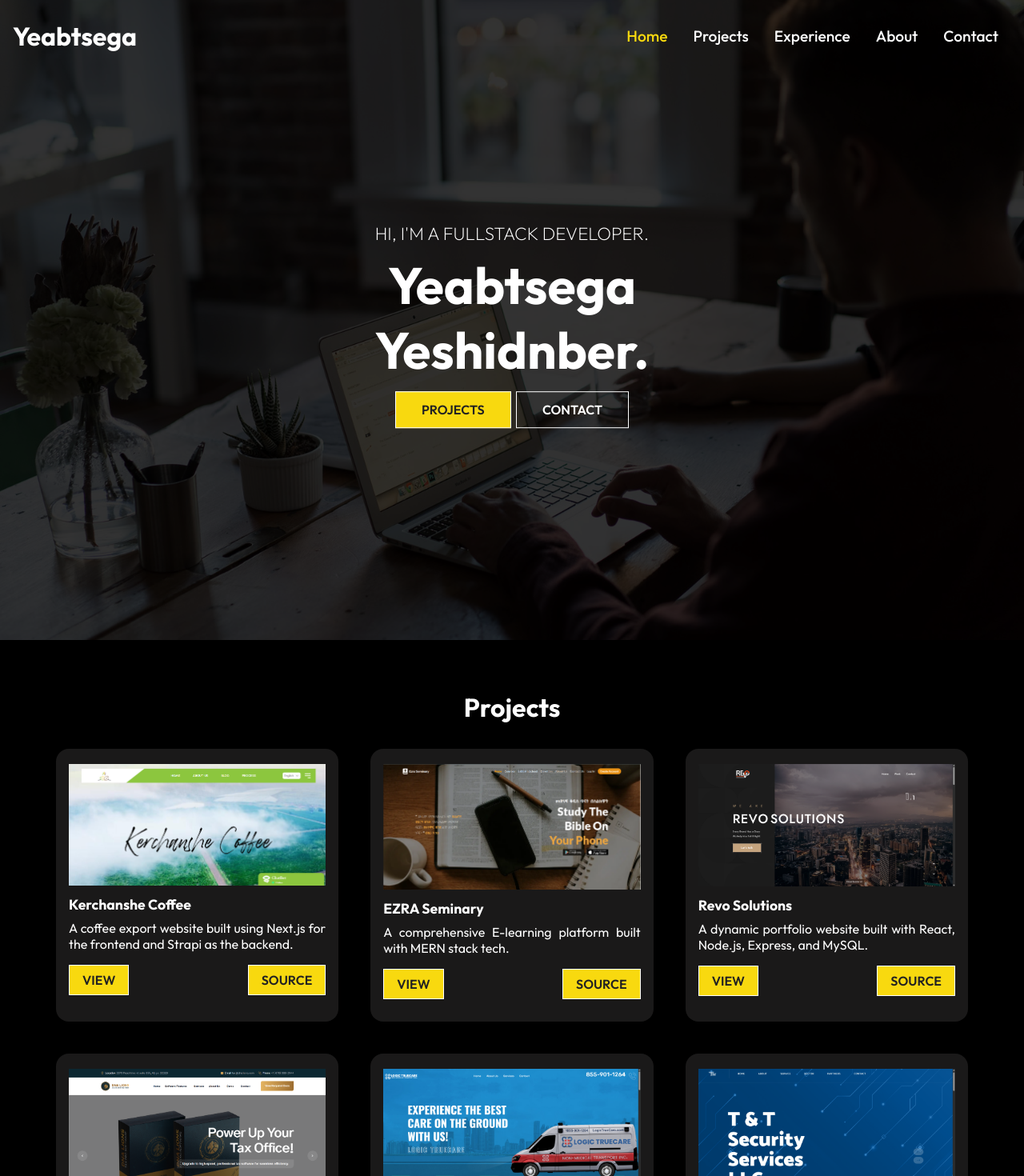
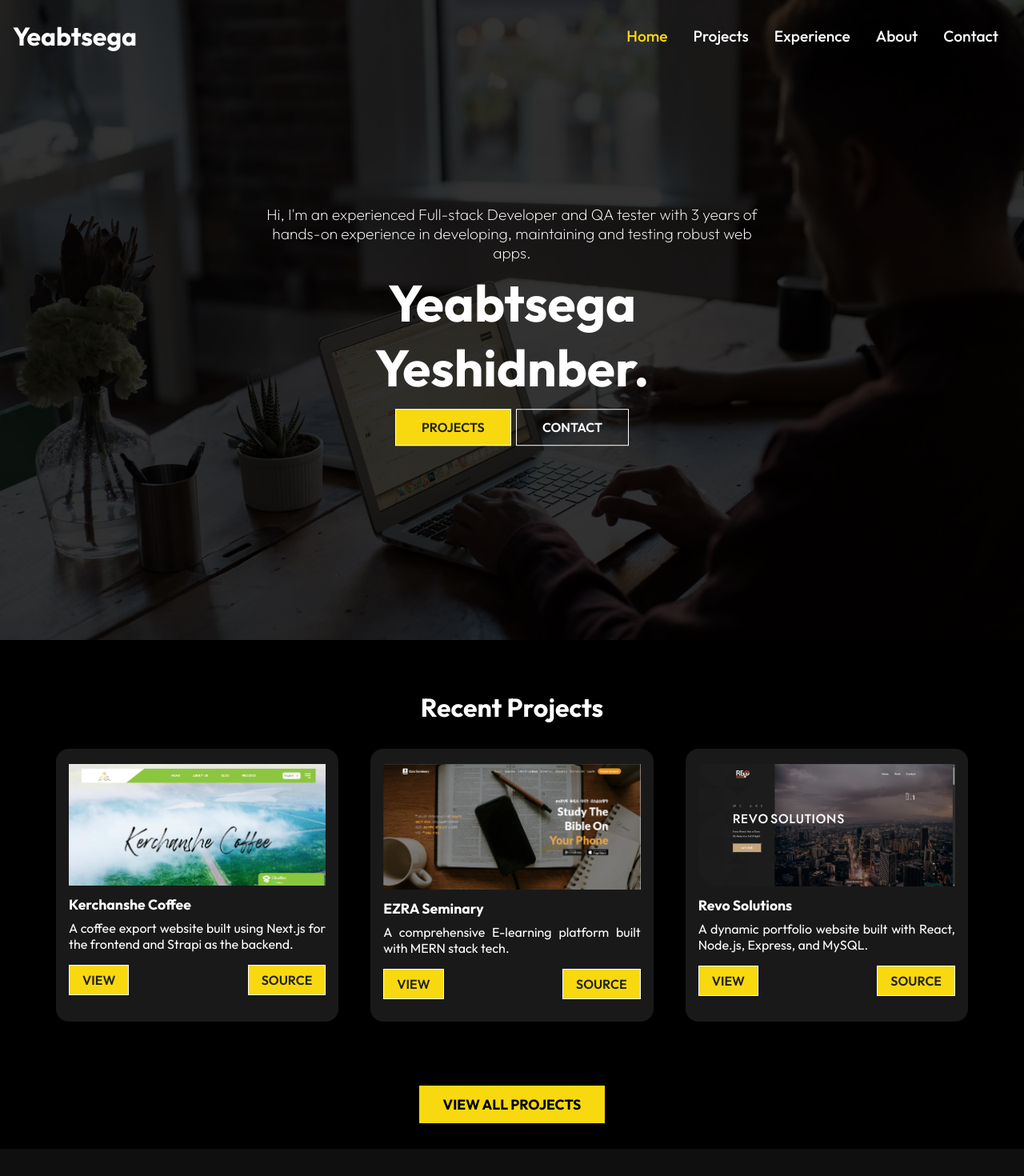
Before and after one commit to yeabtsega45/My-Portfolio, a React (Create React App) app: page / in a window 1280 px wide. Shown: the top 1470 px of the page at 80% size. Built offline with nearby package versions, Linux system fonts and the light colour scheme.

Commit message:
Refactor AboutContent and HeroImg components; update footer text and Home route to use WorkHomePage

```diff
--- a/src/Components/AboutContent.css
+++ b/src/Components/AboutContent.css
@@ -11,10 +11,14 @@
   text-align: center;
   margin: auto;
   padding: 1rem;
-    max-width: 350px;
+  max-width: 500px;
+}
+.about .left div {
+  margin: 1.2rem 0;
 }
 .about .left p {
-    margin: 1.2rem 0;
+  margin: 0.5rem 0;
+  text-align: left;
 }
 .about .right {
   max-width: 700px;
--- a/src/Components/AboutContent.js
+++ b/src/Components/AboutContent.js
@@ -8,11 +8,18 @@ function AboutContent() {
   return (
     <div className="about">
       <div className="left">
-        <h1>Who Am I?</h1>
-        <p>
-          I'm a fullstack developer. I create responsive secure websites
-          for my clients.
-        </p>
+        <h1>Skills</h1>
+        <div>
+          <p>
+            <b>Languages: </b>JavaScript, Typescript, HTML/CSS, SQL.
+          </p>
+          <p>
+            <b>Tools and Frameworks: </b>
+            NodeJS, MongoDB, React, Express, NextJS, Vite, MySQL, Graphql,
+            Tailwind, Bootstrap, Git, GitHub, Firebase, Netlify, Heroku, Render,
+            cPanel, Redux Toolkit, RTKQuery, Web3forms, Cypress.
+          </p>
+        </div>
         <Link to="/contact">
           <button className="btn">Contact</button>
         </Link>
--- a/src/Components/Footer.js
+++ b/src/Components/Footer.js
@@ -54,7 +54,7 @@ function Footer() {
           <h4>About me</h4>
           <p>
             This is me Yeabtsega Yeshidnber. I enjoy discussing new projects and
-            design challenges.
+            coding challenges.
           </p>
           <div className="social">
             <a href="https://github.com/yeabtsega45">
--- a/src/Components/HeroImg.js
+++ b/src/Components/HeroImg.js
@@ -10,7 +10,11 @@ const HeroImg = () => {
         <img className="intro-img" src={IntroImg} alt="IntroImg" />
       </div>
       <div className="content">
-        <p>HI, I'M A FULLSTACK DEVELOPER.</p>
+        <p>
+          Hi, I'm an experienced Full-stack Developer and QA tester with 3 years
+          of hands-on experience in developing, maintaining and testing robust
+          web apps.
+        </p>
         <h1>Yeabtsega Yeshidnber.</h1>
         <div>
           <Link to="/project" className="btn">
--- a/src/Components/HeroImgStyles.css
+++ b/src/Components/HeroImgStyles.css
@@ -36,15 +36,14 @@
   padding: 0.6rem 0 1.5rem;
 }
 .hero .content p {
-    font-size: 1.4rem;
+  font-size: 1.2rem;
   font-weight: 200;
-    text-transform: uppercase;
 }
 .content .btn {
   margin: 1rem 0.2rem;
 }
 
-@media screen and (max-width:640px) {
+@media screen and (max-width: 640px) {
   .hero .content h1 {
     font-size: 3rem;
   }
--- a/src/Components/WorkCard.css
+++ b/src/Components/WorkCard.css
@@ -57,6 +57,30 @@
   padding: 0.5rem 1rem;
 }
 
+.view-all-container {
+  text-align: center;
+  padding-bottom: 2rem;
+}
+
+.view-all-btn {
+  display: inline-block;
+  background: #f8d90f;
+  color: black;
+  padding: 12px 30px;
+  text-decoration: none;
+  font-weight: bold;
+  font-size: 1.1rem;
+  transition: all 0.3s ease;
+  box-shadow: 0 4px 15px rgba(0, 0, 0, 0.2);
+}
+
+.view-all-btn:hover {
+  transform: translateY(-2px);
+  box-shadow: 0 6px 20px rgba(0, 0, 0, 0.3);
+  color: black;
+  text-decoration: none;
+}
+
 @media screen and (max-width: 740px) {
   .project-container {
     max-width: 90%;
--- /dev/null
+++ b/src/Components/WorkHomePage.js
@@ -0,0 +1,34 @@
+import React from "react";
+import { Link } from "react-router-dom";
+import "./WorkCard.css";
+import WorkCard from "./WorkCard";
+import WorkCardData from "./WorkCardData";
+
+function WorkHomePage() {
+  return (
+    <div className="work-container">
+      <h1 className="project-heading">Recent Projects</h1>
+      <div className="project-container">
+        {WorkCardData.slice(0, 3).map((val, ind) => {
+          return (
+            <WorkCard
+              key={ind}
+              imgsrc={val.imgsrc}
+              title={val.title}
+              text={val.text}
+              view={val.view}
+              source={val.source}
+            />
+          );
+        })}
+      </div>
+      <div className="view-all-container">
+        <Link to="/project" className="view-all-btn">
+          VIEW ALL PROJECTS
+        </Link>
+      </div>
+    </div>
+  );
+}
+
+export default WorkHomePage;
--- a/src/Routes/About.js
+++ b/src/Routes/About.js
@@ -11,7 +11,7 @@ function About() {
       <Navbar />
       <HeroImg2
         heading="About me."
-        text="I am a multi-skilled Full-Stack Developer from Ethiopia with 2 years of hands-on experience in developing and maintaining web apps."
+        text="I am a multi-skilled Full-stack Developer and QA tester with 3 years of hands-on experience in developing, maintaining and testing robust web apps. I am proficient in both frontend and backend technologies, with a proven ability to contribute effectively to project development and delivery."
       />
       <Education />
       <AboutContent />
--- a/src/Routes/Home.js
+++ b/src/Routes/Home.js
@@ -2,14 +2,14 @@ import React from "react";
 import Navbar from "../Components/Navbar";
 import HeroImg from "../Components/HeroImg";
 import Footer from "../Components/Footer";
-import Work from "../Components/Work";
+import WorkHomePage from "../Components/WorkHomePage";
 
 function Home() {
   return (
     <div>
       <Navbar />
       <HeroImg />
-      <Work />
+      <WorkHomePage />
       <Footer />
     </div>
   );
--- a/src/Routes/Project.js
+++ b/src/Routes/Project.js
@@ -9,7 +9,7 @@ function Project() {
   return (
     <div>
       <Navbar />
-      <HeroImg2 heading="PROJECTS." text="Some of my most recent projects." />
+      <HeroImg2 heading="PROJECTS." text="Some of my recent projects." />
       <Work />
       {/* <PricingCard /> */}
       <Footer />
```
Lines whose indentation alone changed are shown as unchanged.
